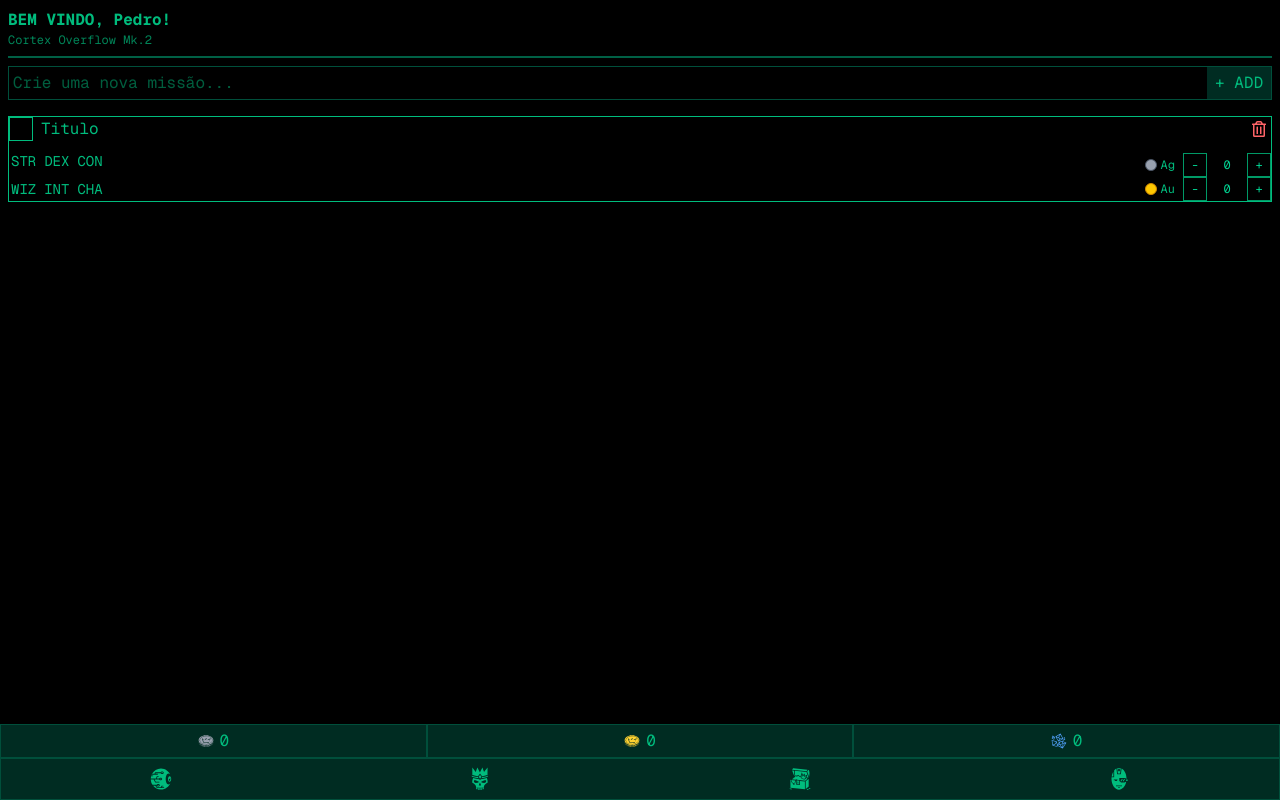
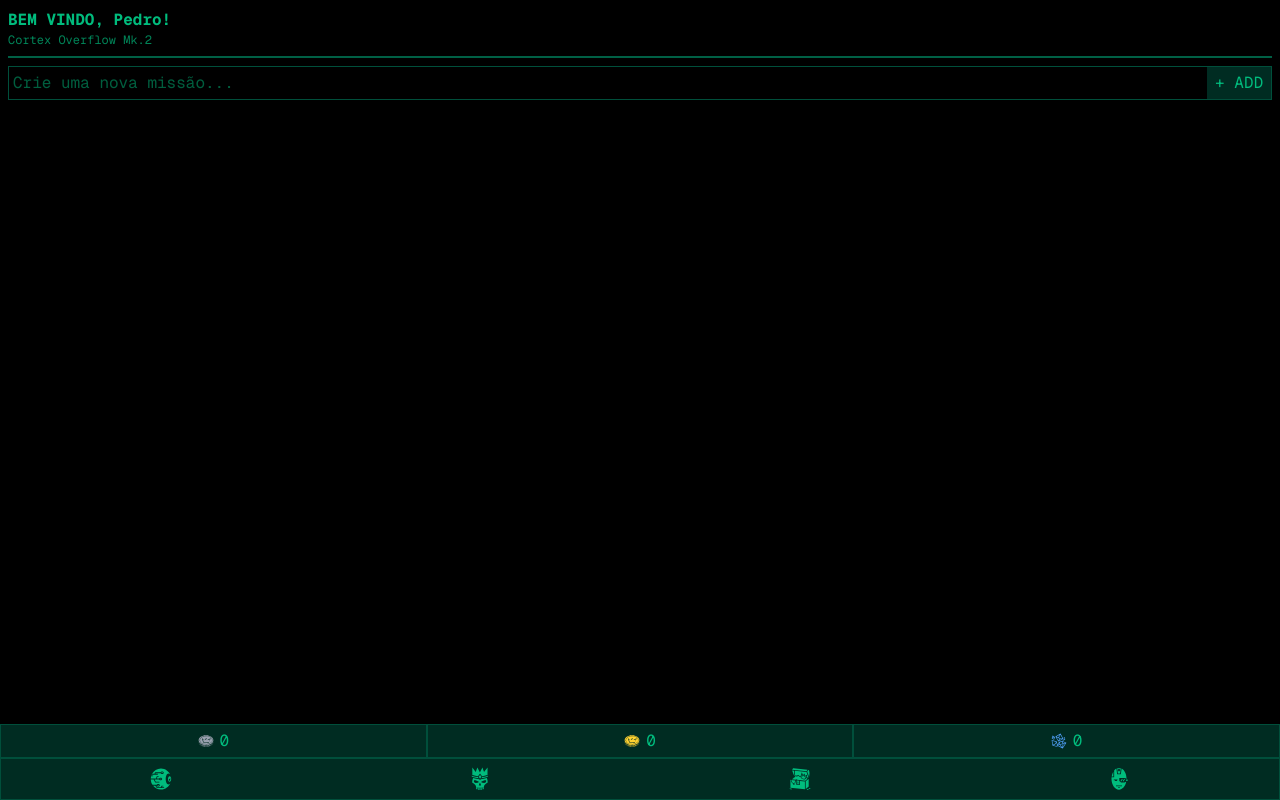
Before and after one commit to PedroVMLopes/cortex-overflow, a Next.js app: page / in a window 1280 px wide. Built offline with nearby package versions, Linux system fonts and the light colour scheme; a web font is replaced by a local one.

Commit message:
CRUD Implementation

```diff
--- a/app/page.tsx
+++ b/app/page.tsx
@@ -1,4 +1,26 @@
 import { TaskCard } from "./Components/taskCard";
+
+interface Task {
+    id?: number;
+    created_at?: Date;
+    name: string;
+    attribute?: string;
+    silver_amount?: number;
+    gold_amount?: number;
+    is_completed: boolean;
+    user_id: 1;
+}
+
+let tasks: Task[] = [];
+
+function createTask(inputName: string): void {
+  const newTask: Task = {
+    name: inputName,
+    is_completed: false,
+    user_id: 1
+  }
+  tasks.push(newTask);
+}
 
 export default function Home() {
   return (
@@ -19,7 +41,11 @@ export default function Home() {
 
         {/* TaskCard list render */}
         <div className="mt-4">
-          <TaskCard />
+          {tasks.map(task => (
+            <div className="bg-amber-300">
+              {task.name}
+            </div>
+          ))}
         </div>
     </div>
   );
```
